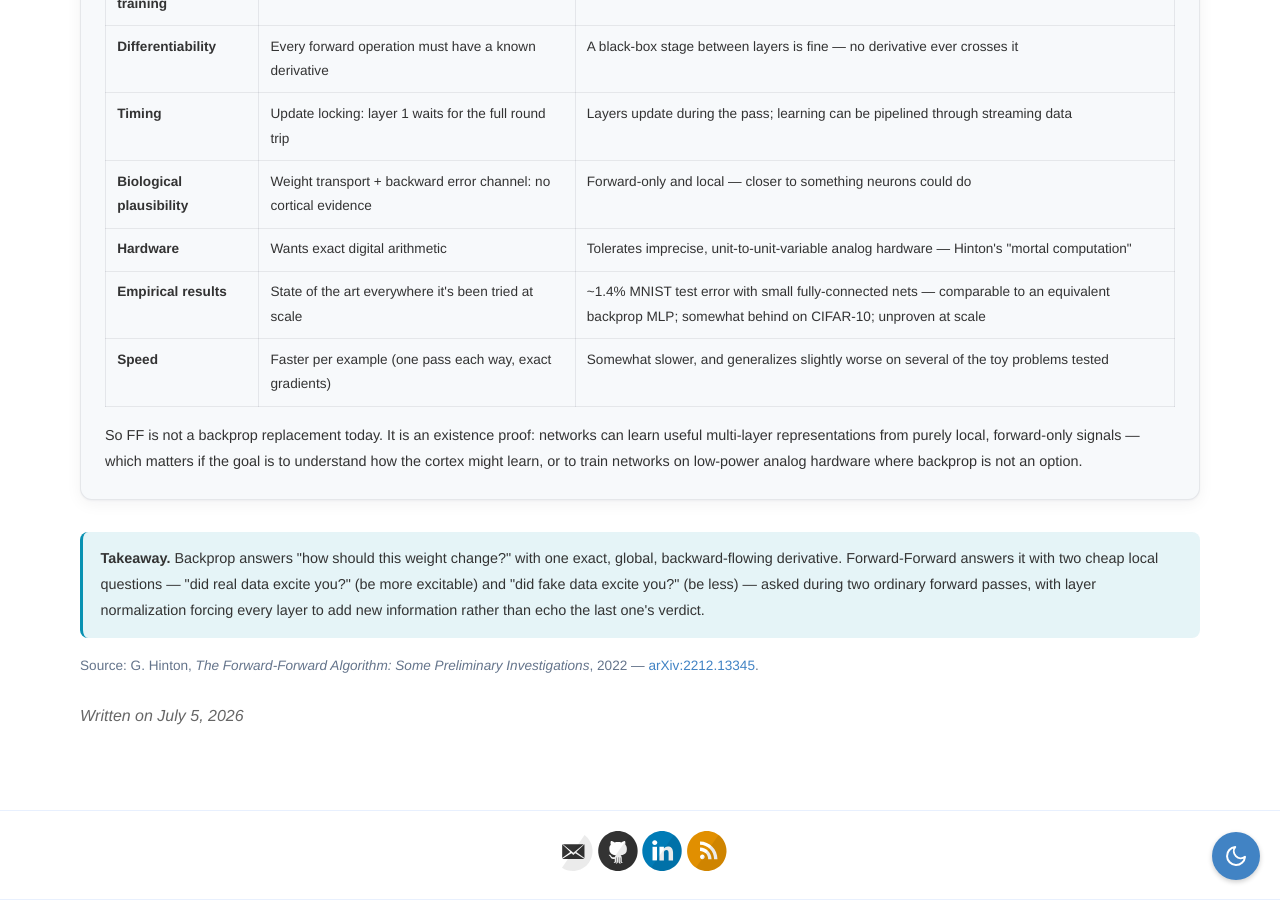
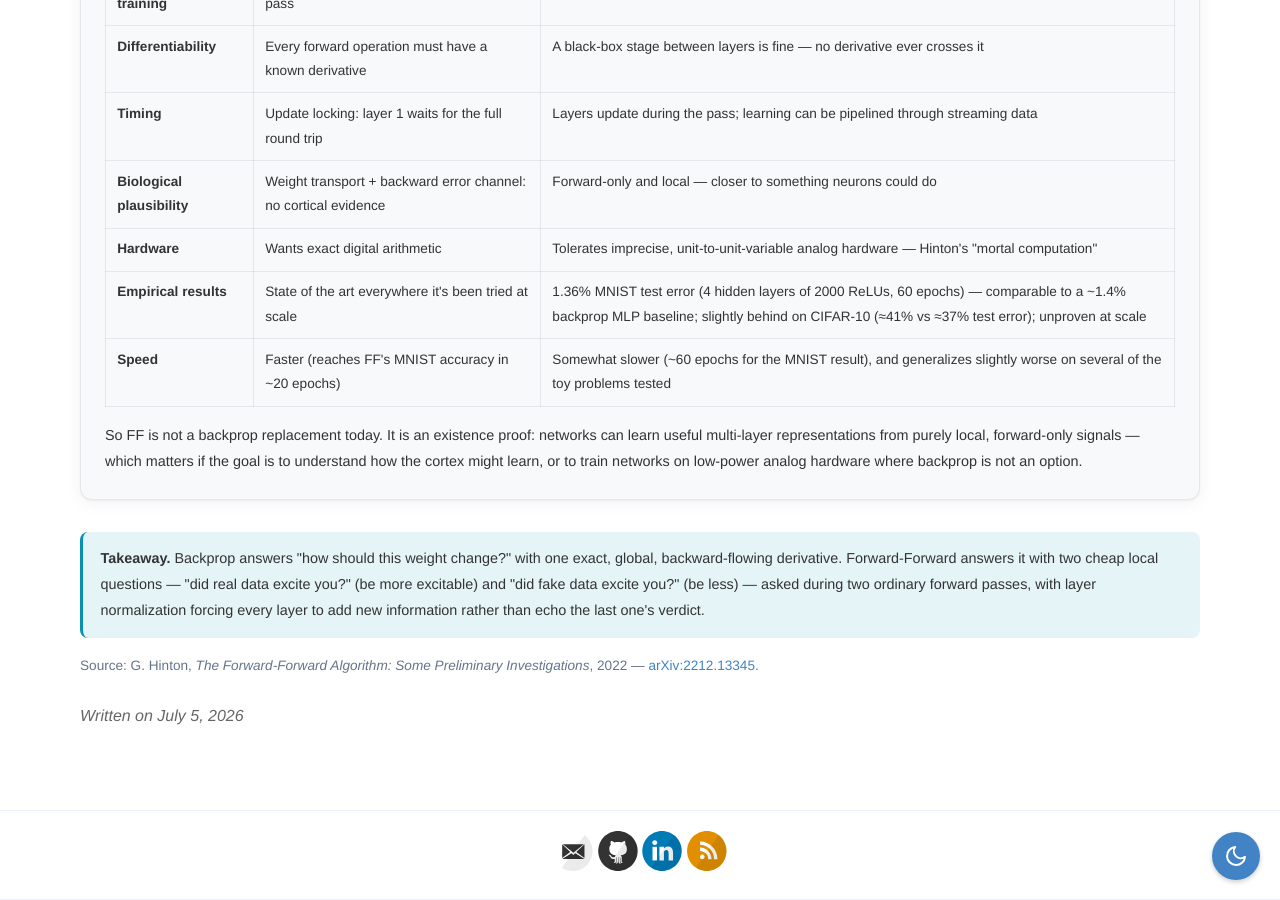
Before and after one commit to Alexdruso/Alexdruso.github.io, a Jekyll site: the page built from docs/_posts/2026-07-05-forward-forward-algorithm.html, in a window 1280 px wide and 900 px high, scrolled down 6314 px. Built offline with Jekyll 4.4.1, drawn with Linux system fonts in a browser that asks for light colours.

Commit message:
Tighten Forward-Forward scorecard with exact paper figures (#35)
Replace the approximate MNIST/CIFAR-10 numbers in the scorecard with the
exact figures from arXiv:2212.13345 (verified against the paper): 1.36%
MNIST test error for the 4x2000 fully-connected FF net after 60 epochs vs
a ~1.4% backprop baseline reached in ~20 epochs, and ~41% vs ~37% CIFAR-10
test error.


Claude-Session: https://claude.ai/code/session_01SCDvxNTud5PcAVBZn4s8UD

Co-authored-by: Claude <noreply@anthropic.com>

```diff
--- a/docs/_posts/2026-07-05-forward-forward-algorithm.html
+++ b/docs/_posts/2026-07-05-forward-forward-algorithm.html
@@ -387,12 +387,12 @@ excerpt: "Hinton's Forward-Forward algorithm trains a network without backpropag
     <tr>
       <td>Empirical results</td>
       <td>State of the art everywhere it's been tried at scale</td>
-      <td>~1.4% MNIST test error with small fully-connected nets — comparable to an equivalent backprop MLP; somewhat behind on CIFAR-10; unproven at scale</td>
+      <td>1.36% MNIST test error (4 hidden layers of 2000 ReLUs, 60 epochs) — comparable to a ~1.4% backprop MLP baseline; slightly behind on CIFAR-10 (≈41% vs ≈37% test error); unproven at scale</td>
     </tr>
     <tr>
       <td>Speed</td>
-      <td>Faster per example (one pass each way, exact gradients)</td>
-      <td>Somewhat slower, and generalizes slightly worse on several of the toy problems tested</td>
+      <td>Faster (reaches FF's MNIST accuracy in ~20 epochs)</td>
+      <td>Somewhat slower (~60 epochs for the MNIST result), and generalizes slightly worse on several of the toy problems tested</td>
     </tr>
   </table>
   </div>
```
